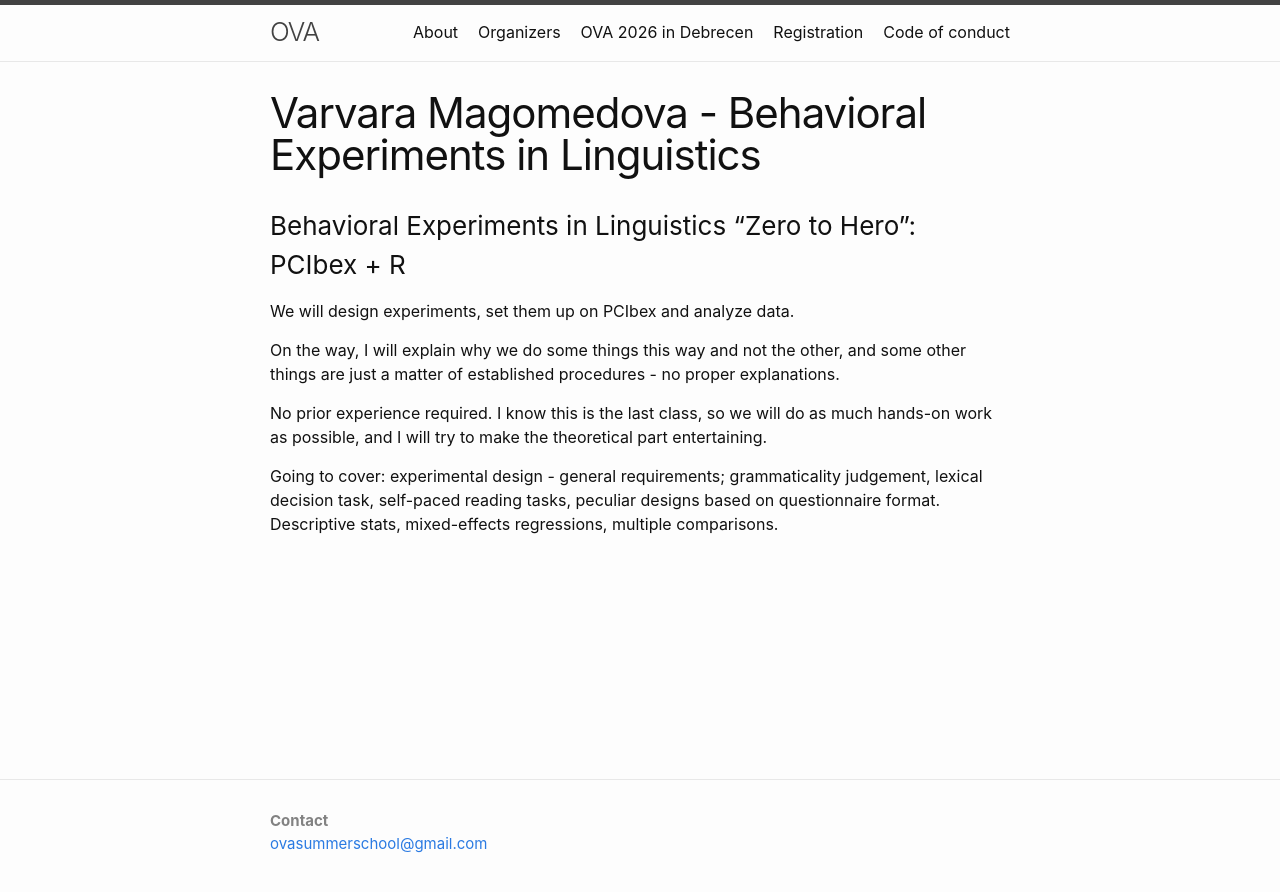
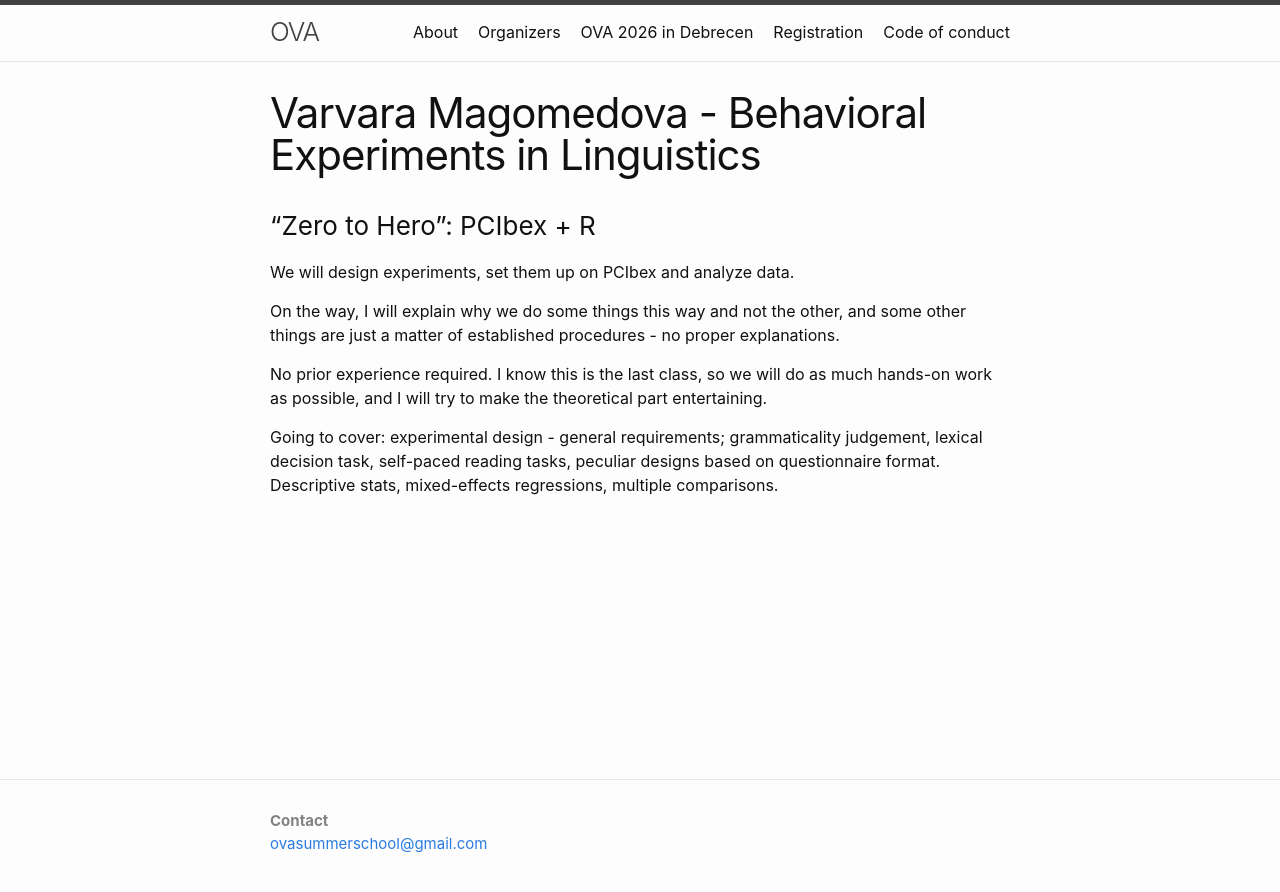
Before and after one commit to ovaschool/ovaschool.github.io, a Jekyll site: the page built from staticpages/ova2026-magomedova.markdown, in a window 1280 px wide. Shown: the top 892 px of the page. Built offline with Jekyll 4.4.1, drawn with Linux system fonts in a browser that asks for light colours.

Commit message:
Update ova2026-magomedova.markdown

```diff
--- a/staticpages/ova2026-magomedova.markdown
+++ b/staticpages/ova2026-magomedova.markdown
@@ -5,7 +5,7 @@ permalink: ova2026-magomedova
 exclude: true
 ---
 
-### Behavioral Experiments in Linguistics "Zero to Hero": PCIbex + R
+### "Zero to Hero": PCIbex + R
 
 We will design experiments, set them up on PCIbex and analyze data.
 
```
